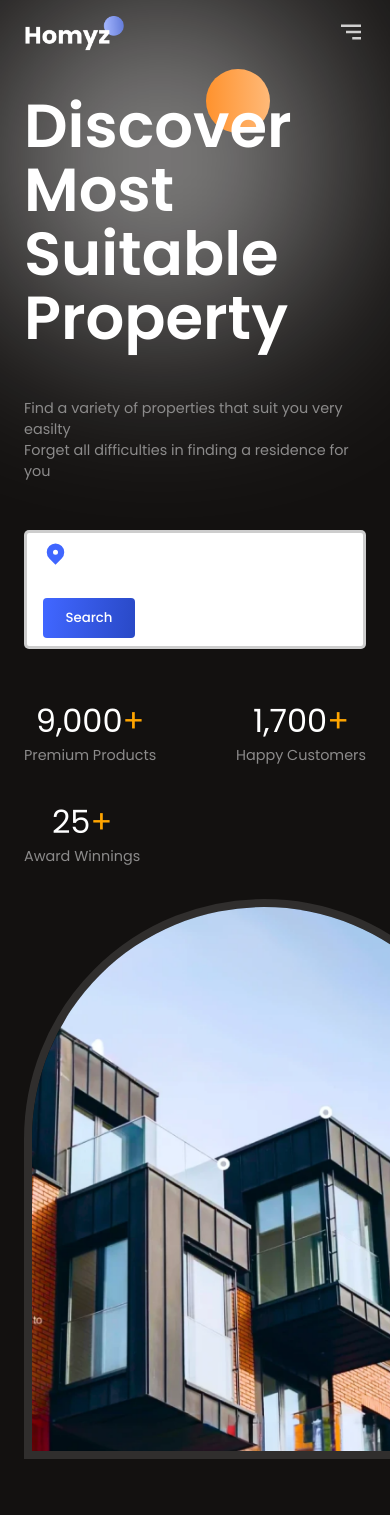
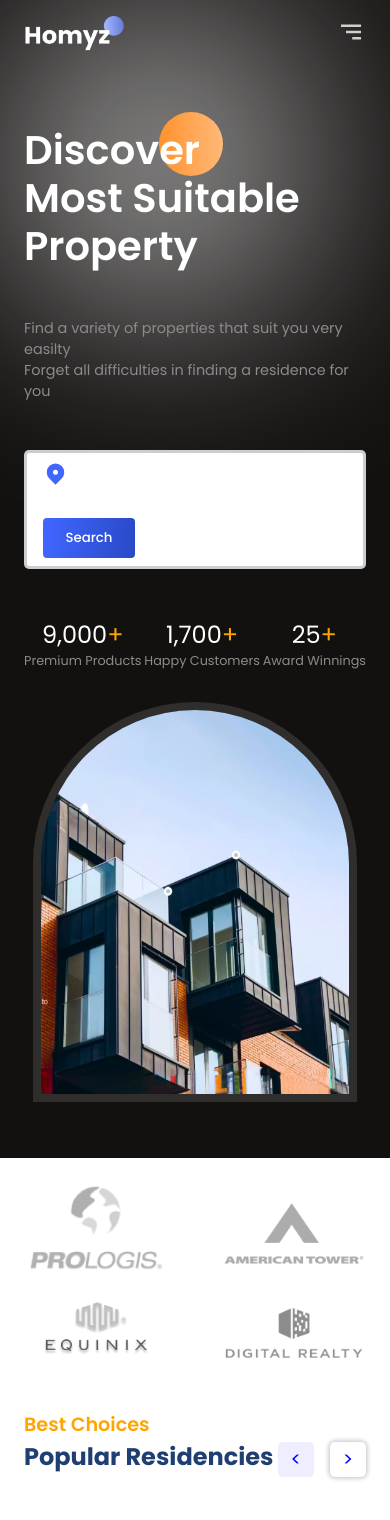
Before and after one commit to thanushan128/React-Real_Estate-web-application, a React (Vite) app: page / in a window 390 px wide. Shown: the top 1520 px of the page. Built offline with nearby package versions, Linux system fonts and the light colour scheme.

Commit message:
Add responsive for hero section

```diff
--- a/src/components/Header/Header.css
+++ b/src/components/Header/Header.css
@@ -1,6 +1,7 @@
 .h-wrapper{
     /* background: var(--black); */
     color: white;
+    z-index: 99;
 }
 
 .h-container{
@@ -29,6 +30,7 @@
     }
 
     .h-menu{
+        z-index: 99;
         color: var(--black);
         position: absolute;
         top: 3rem;
--- a/src/components/Hero/Hero.css
+++ b/src/components/Hero/Hero.css
@@ -3,10 +3,11 @@
     position: relative;
     padding-bottom: 2rem;
     /* background: var(--black); */
+    z-index: 1;
 }
 
 .hero-container{
-    justify-content: space-between;
+    justify-content: space-around;
     align-items: flex-end;
 }
 
@@ -78,3 +79,37 @@
     width: 100%;
     height: 100%;
 }
+
+/* mobile responsive */
+@media (max-width:640px){
+    .hero-container{
+        margin-top: 2rem;
+    }
+
+    .hero-title>h1{
+        font-size: 2.5rem;
+        line-height: 3rem;
+    }
+
+    .image-container{
+        width: 95%;
+        height: 25rem;
+    }
+
+    .states{
+        justify-content: center;
+        gap: 1.5rem;
+    }
+
+    .hero-right{
+        width: 100%;
+    }
+
+    .stat>:nth-child(1){
+        font-size: 1.5rem;
+    }
+
+    .stat>:nth-child(2){
+        font-size: 0.8rem;
+    }
+}
```
